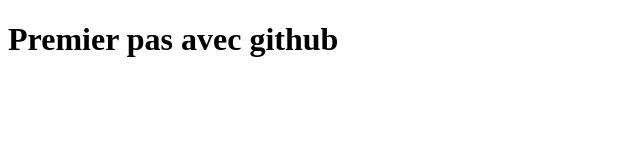
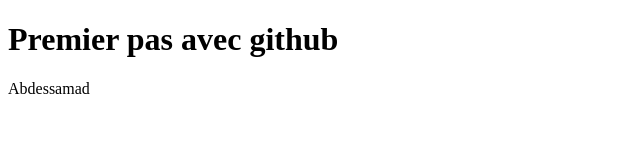
Before and after one commit to fadia13/coursgithub, a plain HTML site: page i,dex.html in a window 1280 px wide. Shown: the whole page, without its empty margins (0-640 px from the left). Drawn offline with Linux system fonts and the light colour scheme.

Commit message:
ajout de mon prénom

```diff
--- a/i,dex.html
+++ b/i,dex.html
@@ -7,5 +7,6 @@
 </head>
 <body>
     <h1>Premier pas avec github</h1>
+    <p>Abdessamad</p>
 </body>
 </html>
```
